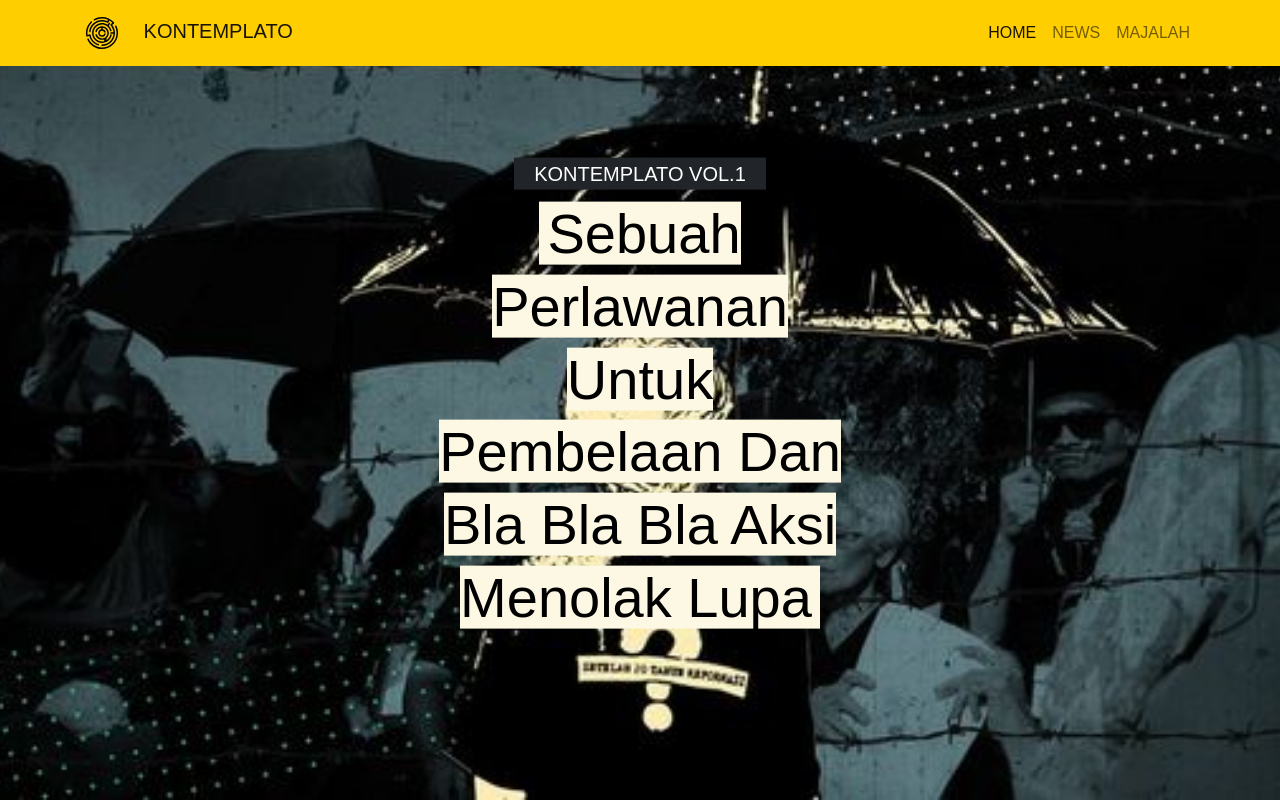
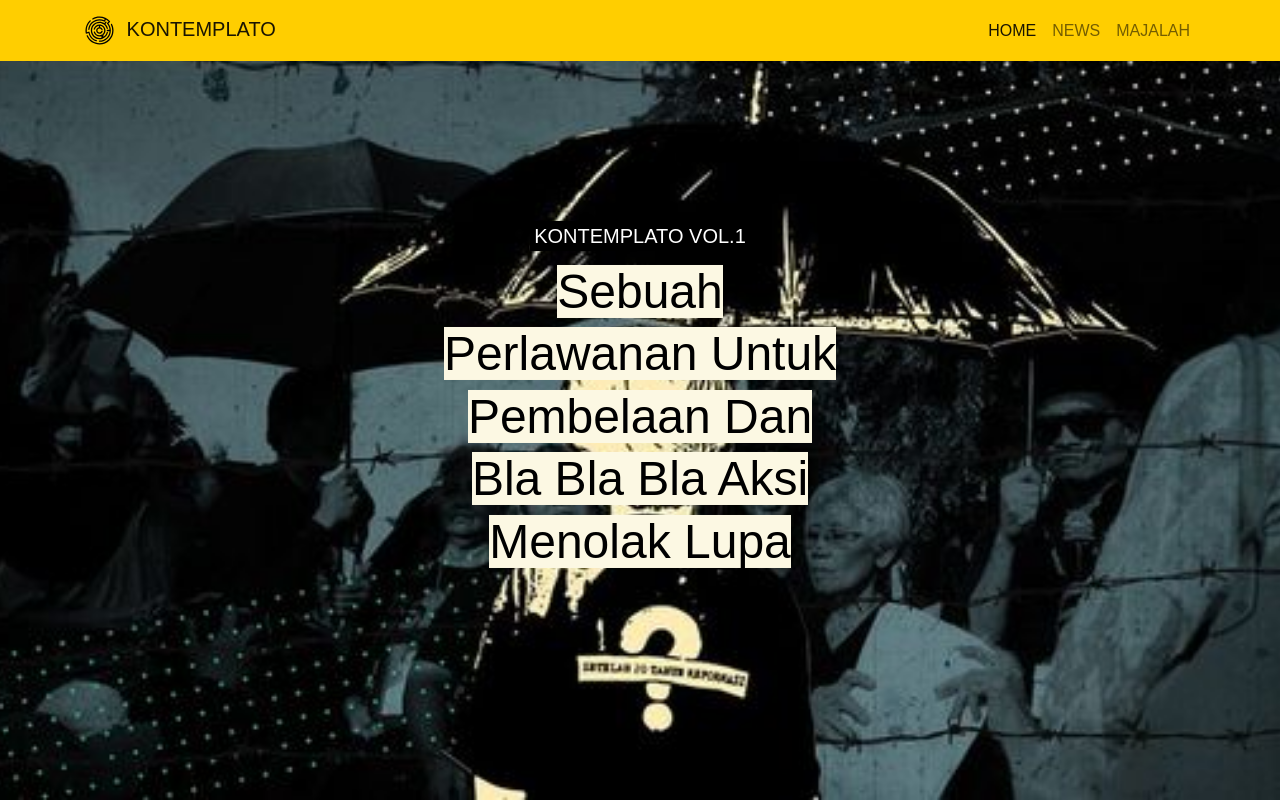
Before and after one commit to anasfaisalamri/kontemplato, a PHP site: page / in a window 1280 px wide. Run offline with PHP 8.4, Linux system fonts and the light colour scheme; some web fonts are replaced.

Commit message:
perbaikkan section hero

```diff
--- a/assets/style/style.css
+++ b/assets/style/style.css
@@ -54,7 +54,6 @@
   background-repeat: no-repeat;
   background-position: center;
   min-height: 100vh;
-  /* position: relative; */
 }
 
 .hero .hero-caption {
@@ -64,6 +63,17 @@
   transform: translate(-50%, -50%);
 }
 
-.hero-caption h1 {
+.hero-caption mark {
   line-height: 1.3em;
 }
+
+.hero-caption h5 mark {
+  background-color: black;
+  color: white;
+}
+
+@media (max-width: 450px) {
+  .hero-caption mark {
+    font-size: .85em;
+  }
+}
--- a/index.html
+++ b/index.html
@@ -25,7 +25,7 @@
   <nav class="navbar navbar-expand-md navbar-light fixed-top">
     <div class="container">
       <a class="navbar-brand  text-uppercase" href="#">
-        <img src="assets/icon/logoKontemplato.svg" alt="logoKontemplato" width="40" class="me-3">
+        <img src="assets/icon/logoKontemplato.svg" alt="logoKontemplato" width="35" class="me-1">
         Kontemplato
       </a>
       <button class="navbar-toggler" type="button" data-bs-toggle="collapse" data-bs-target="#navbarNavAltMarkup"
@@ -43,19 +43,21 @@
   </nav>
 
   <div class="hero">
-    <div class="container">
+    <div class="container-fluid">
       <div class="hero-caption">
         <div class="row justify-content-center">
-          <div class="col-10 col-md-6 col-lg-5">
-            <a href="#" class="text-decoration-none text-white">
-              <h5 class="text-center fw-light text-uppercase bg-dark p-1">kontemplato vol.1</h5>
-            </a>
+          <div class="col-10 col-md-8 col-lg-5">
+            <h5 class="text-center fw-light text-uppercase p-1">
+              <a href="#" class="text-decoration-none text-white">
+                <mark>kontemplato vol.1</mark>
+              </a>
+            </h5>
           </div>
           <div class="row justify-content-center">
             <div class="col-12 col-md-12 col-lg-8">
-              <h1 class="text-center text-capitalize display-4">
+              <h1 class="text-center text-capitalize display-5">
                 <a href="http://" class="text-decoration-none">
-                  <mark class="px-2 py-0">
+                  <mark class="px-0 py-0">
                     sebuah perlawanan untuk pembelaan dan bla bla bla aksi menolak lupa
                   </mark>
                 </a>
```
